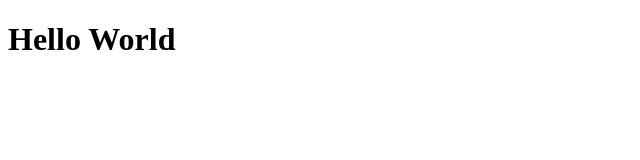
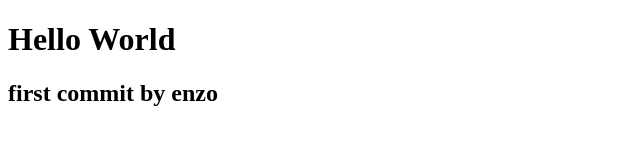
Before and after one commit to enzoruscio/sample-repository, a plain HTML site: page index.html in a window 1280 px wide. Shown: the whole page, without its empty margins (0-640 px from the left). Drawn offline with Linux system fonts and the light colour scheme.

Commit message:
add data

```diff
--- a/index.html
+++ b/index.html
@@ -9,6 +9,7 @@
 <body>
     <main>
         <h1>Hello World</h1>
+        <h2>first commit by enzo</h2>
     </main>
 </body>
 </html>
```
